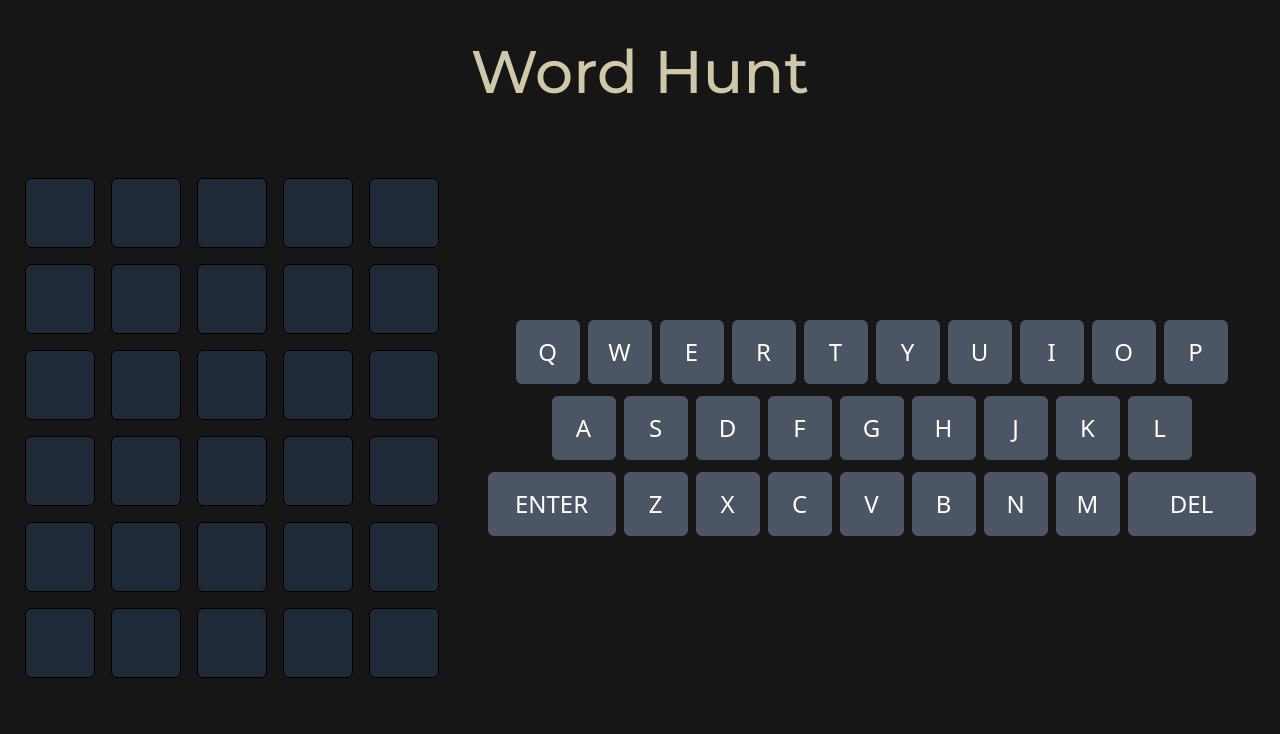
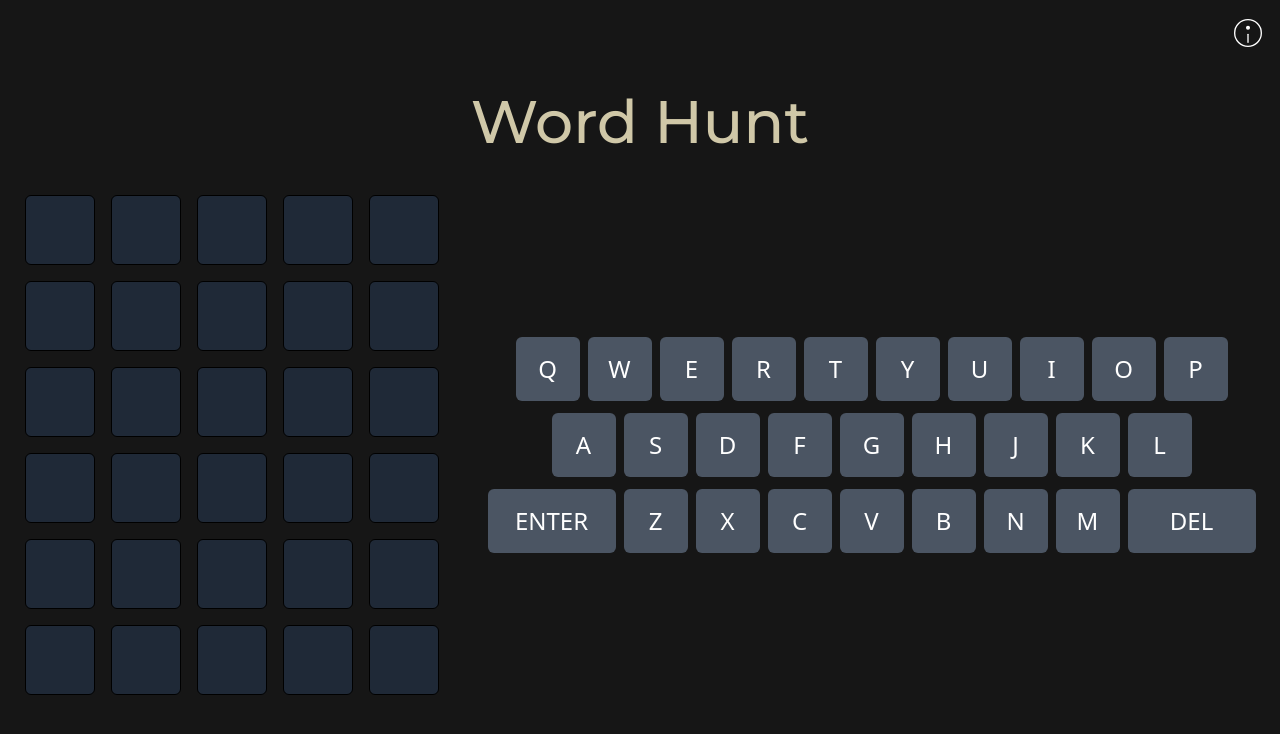
Before and after one commit to bhargav-yarlagadda/Word-Hunt, a React (Vite) app: page / in a window 1280 px wide. Shown: the top 734 px of the page. Built offline with nearby package versions, Linux system fonts and the light colour scheme.

Commit message:
feature/infoBar

```diff
--- a/src/App.jsx
+++ b/src/App.jsx
@@ -4,7 +4,9 @@ import WonBanner from './components/WonBanner';
 import Board from './components/Board';
 import Keyboard from './components/Keyboard';
 import { defaultBoard, words } from './utils/words';
-
+import Rules from './components/Rules';
+import Icon from './components/Icon';
+import InfoWithRules from './components/InfoBar';
 export const AppContext = createContext();
 
 const App = () => {
@@ -65,6 +67,7 @@ const App = () => {
   return (
     <>
       <div className='flex flex-wrap items-center lg:flex-row justify-around h-[90vh] flex-col items-between lg:justify-around'>
+        <InfoWithRules/>
         <Header />
         {won && <WonBanner setWon={setWon} resetGame={resetGame} />}
         <AppContext.Provider value={{ board, setBoard, currAttempt, setCurrAttempt, onEnter, onDelete, onSelectLetter, correctWord, setCorrectWord }}>
--- /dev/null
+++ b/src/components/Icon.jsx
@@ -0,0 +1,26 @@
+import React from 'react'
+
+const Icon = () => {
+  return (
+    <div className='text-white w-8 font-thin'>
+    <svg
+  xmlns="http://www.w3.org/2000/svg"
+  viewBox="0 0 24 24"
+  fill="none"
+  stroke="currentColor"
+  strokeWidth="1"
+  strokeLinecap="round"
+  strokeLinejoin="round"
+  className=""
+>
+<circle cx="12" cy="12" r="10"></circle>
+  <circle cx="12" cy="8" r="1" fill='#fff'></circle>
+  <line x1="12" y1="13" x2="12" y2="19"></line>
+</svg>
+    </div>
+
+
+  )
+}
+
+export default Icon
--- /dev/null
+++ b/src/components/InfoBar.jsx
@@ -0,0 +1,28 @@
+import React, { useState } from 'react';
+import Icon from './Icon'; // Assuming you have the Icon component
+import Rules from './Rules'; // Import your Rules component
+
+const InfoWithRules = () => {
+  const [showRules, setShowRules] = useState(false);
+
+  return (
+    <div className="relative w-full px-4">
+      <div
+        className="cursor-pointer float-end "
+        onMouseEnter={() => setShowRules(true)}
+        onMouseLeave={() => setShowRules(false)}
+      >
+        <Icon />
+      </div>
+
+        <div>
+        {showRules && (
+        <Rules/>
+      )}
+        </div>
+
+    </div>
+  );
+};
+
+export default InfoWithRules;
--- /dev/null
+++ b/src/components/Rules.jsx
@@ -0,0 +1,45 @@
+import React from 'react';
+
+const Rules = () => {
+  return (
+    <div className="bg-gray-800 shadow-lg rounded-lg p-6 max-w-[80vw] max-h-[80vh]  overflow-hidden absolute top-0 right-5 mx-auto z-10 mt-10">
+      <h2 className=" text-md md:text-3xl  font-bold text-center md:mb-6 text-white">Wordhunt Rules</h2>
+      <ol className="list-decimal list-inside space-y-4 text-gray-300 text-base md:text-lg">
+        <li>
+          <strong className="text-white">Objective:</strong> The goal is to guess the hidden 5-letter word within six tries.
+        </li>
+        <li>
+          <strong className="text-white">Guessing:</strong> Enter a valid 5-letter word and press Enter. You have six attempts to guess the correct word.
+        </li>
+        <li>
+          <strong className="text-white">Feedback:</strong> After each guess, the color of the letters will change to provide hints:
+          <ul className="list-disc list-inside ml-6 mt-2 space-y-2">
+            <li>
+              <span className="text-green-400 font-bold">Green:</span> The letter is in the word and in the correct position.
+            </li>
+            <li>
+              <span className="text-orange-400 font-bold">Orange:</span> The letter is in the word but in the wrong position.
+            </li>
+            <li>
+              <span className="text-white font-bold">White:</span> The letter is not in the word.
+            </li>
+          </ul>
+        </li>
+        <li>
+          <strong className="text-white">Word Length:</strong> The hidden word is always exactly 5 letters long.
+        </li>
+        <li>
+          <strong className="text-white">Winning:</strong> You win if you guess the word correctly within 6 tries.
+        </li>
+        <li>
+          <strong className="text-white">Losing:</strong> If you don't guess the word in 6 attempts, the correct word will be revealed.
+        </li>
+        <li>
+          <strong className="text-white">Valid Words:</strong> Only valid English words are allowed as guesses.
+        </li>
+      </ol>
+    </div>
+  );
+};
+
+export default Rules;
```
